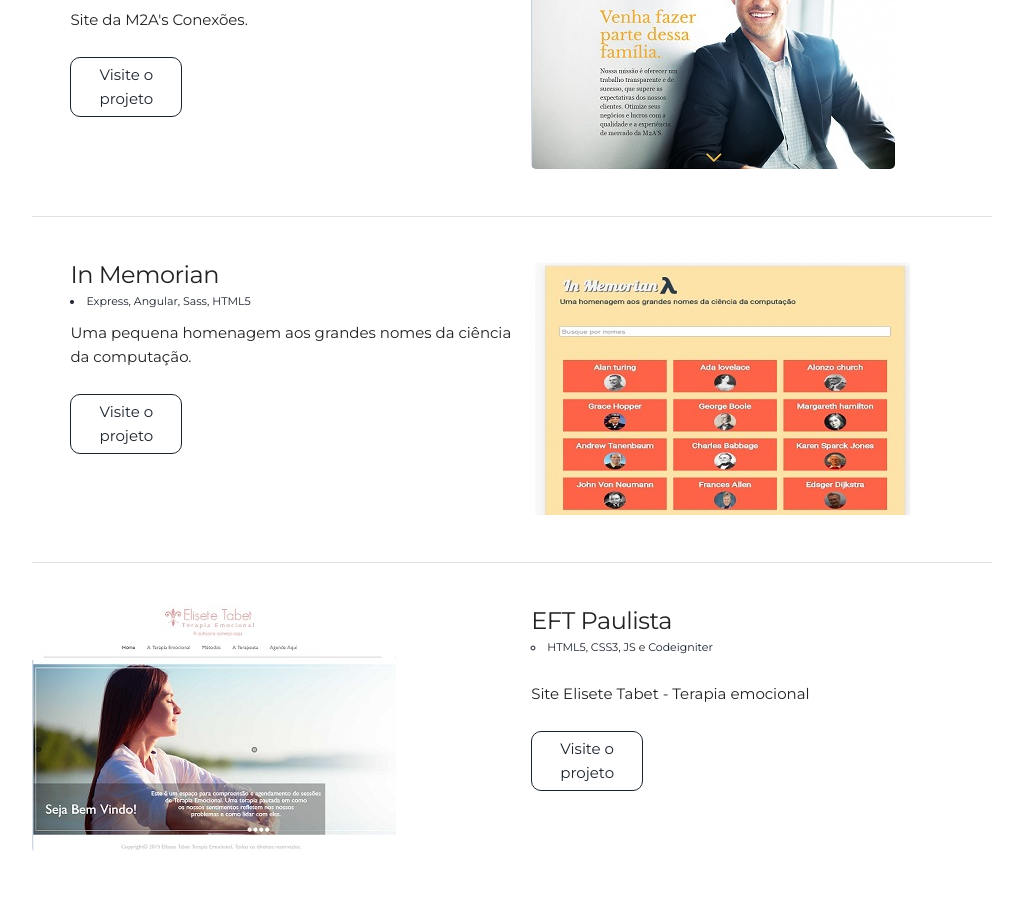
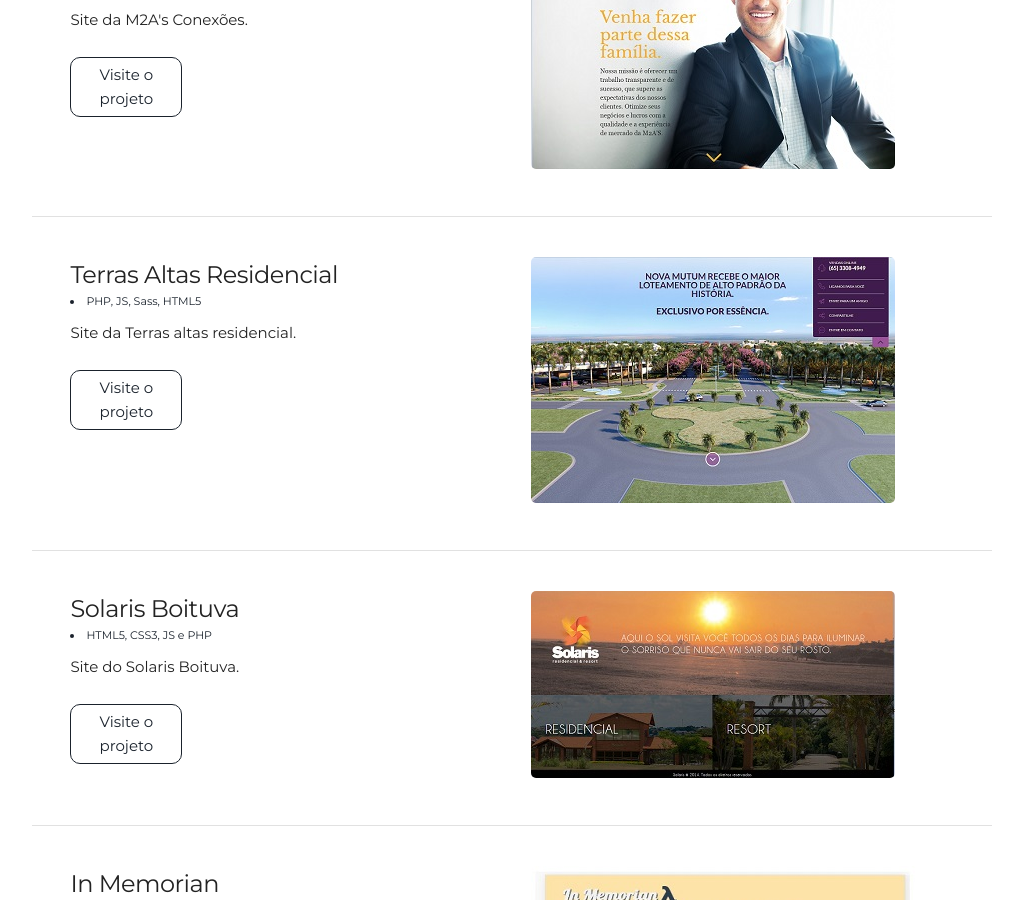
Before and after one commit to evertonl1ma/evertonl1ma.github.io, a Jekyll site: the page built from index.html, in a window 1280 px wide and 900 px high, scrolled down 2618 px. Shown: the whole window, without its empty margins (128-1151 px from the left). Built offline with Jekyll 4.4.1, drawn with Linux system fonts in a browser that asks for light colours.

Commit message:
Adicionando novo projeto

```diff
--- a/_includes/projects.html
+++ b/_includes/projects.html
@@ -80,6 +80,34 @@
 
   <div class="row user-projects">
     <div class="six columns images">
+      <img alt="mountains" src="{{ "/assets/img/terras-residencial.jpg" | prepend: site.baseurl }}" />
+    </div>
+    <div class="six columns">
+      <h5>Terras Altas Residencial</h5>
+      <li>PHP, JS, Sass, HTML5</li>
+      <p>Site da Terras altas residencial.</p>
+      <a class="project-link" href="http://terrasaltasresidencial.com.br/" target="_blank">Visite o projeto</a>
+    </div>
+  </div>
+
+  <hr>
+
+  <div class="row user-projects">
+    <div class="six columns images">
+      <img alt="mountains" src="{{ "/assets/img/solaris-boituva.jpg" | prepend: site.baseurl }}" />
+    </div>
+    <div class="six columns">
+      <h5>Solaris Boituva</h5>
+      <li>HTML5, CSS3, JS e PHP</li>
+      <p>Site do Solaris Boituva.</p>
+      <a class="project-link" href="http://solarisboituva.com.br/" target="_blank">Visite o projeto</a>
+    </div>
+  </div>
+
+  <hr>
+
+  <div class="row user-projects">
+    <div class="six columns images">
       <img alt="mountains" src="{{ "/assets/img/in-memorian.jpg" | prepend: site.baseurl }}" />
     </div>
     <div class="six columns">
@@ -91,6 +119,7 @@
   </div>
 
   <hr>
+
 
    <div class="row user-projects">
     <div class="six columns">
```
Also changed, not shown: assets/img/praca-mooca.jpg (added), assets/img/solaris-boituva.jpg (added), assets/img/terras-residencial.jpg (added).
